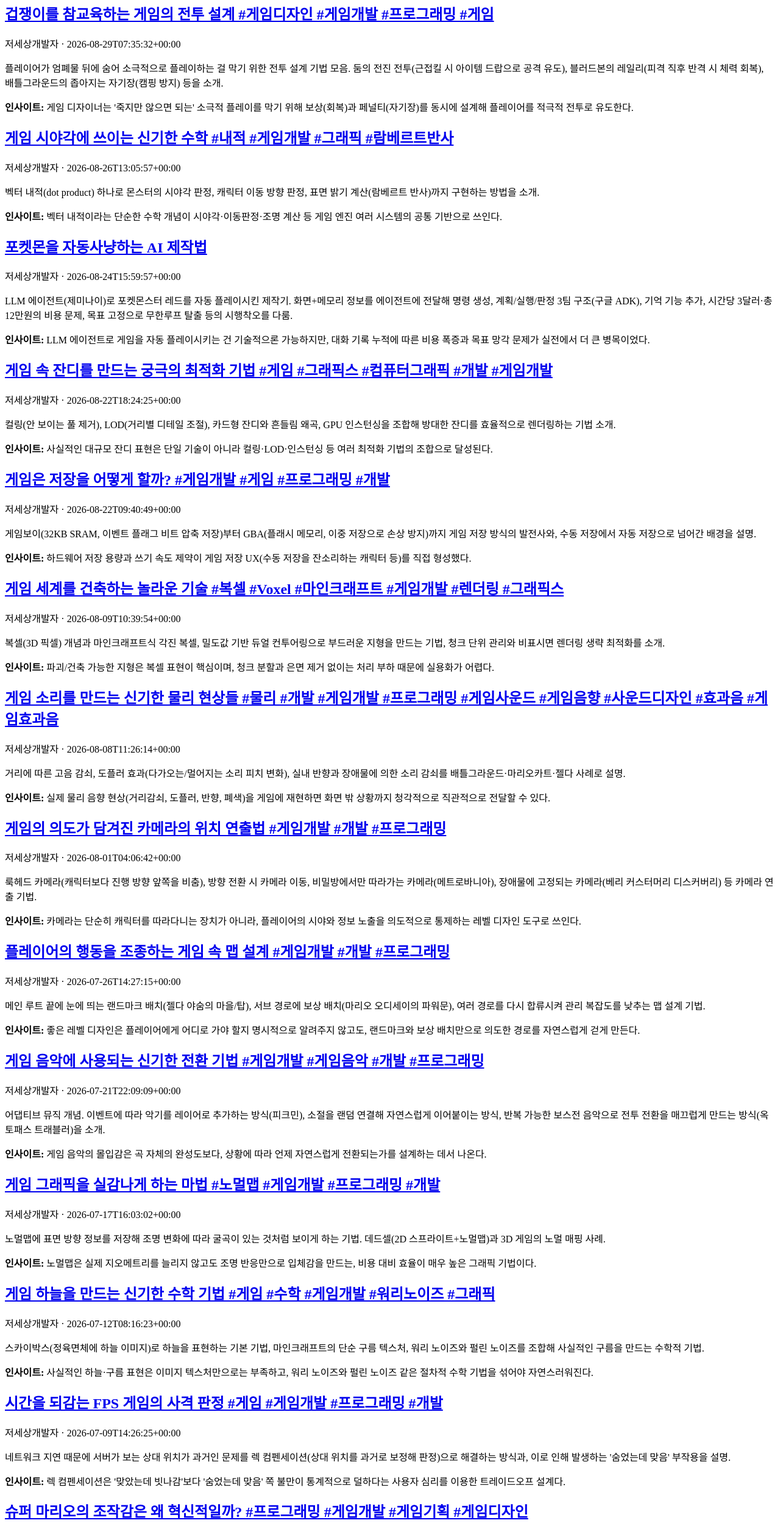
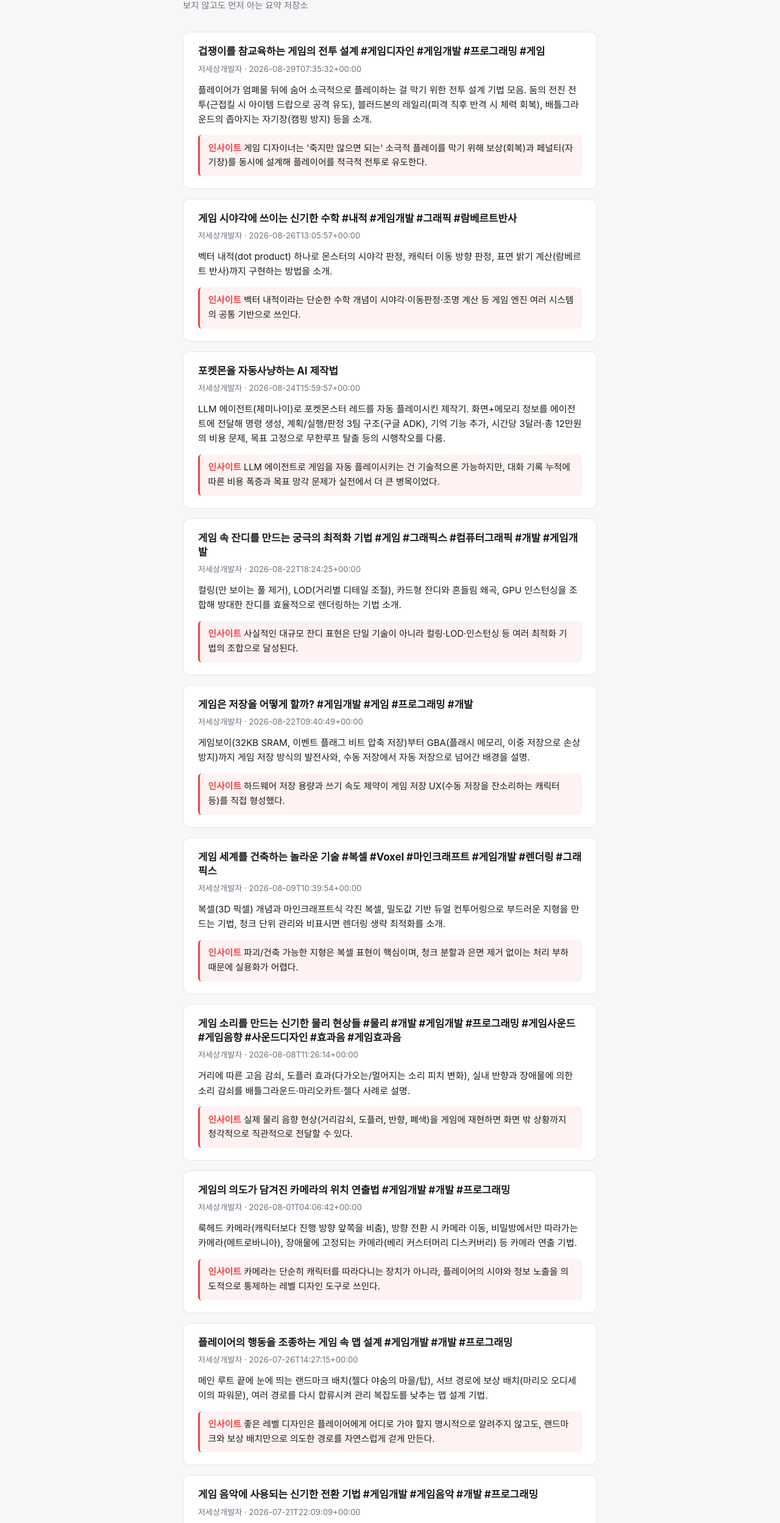
Before and after one commit to Azderica/project-youtube-insight, a plain HTML site: page docs/index.html in a window 1280 px wide. Shown: the part 85-2582 px from the top of the page at 61% size. Drawn offline with Linux system fonts and the light colour scheme.

Commit message:
style: 공개 페이지에 카드 레이아웃과 다크모드 대응 CSS 적용
Co-Authored-By: Claude Sonnet 5 <noreply@anthropic.com>

```diff
--- a/docs/index.html
+++ b/docs/index.html
@@ -2,114 +2,206 @@
 <html lang="ko">
 <head>
 <meta charset="utf-8">
+<meta name="viewport" content="width=device-width, initial-scale=1">
 <title>유튜브 인사이트</title>
+<style>
+  :root {
+    --bg: #f7f7f8;
+    --card-bg: #ffffff;
+    --text: #1a1a1a;
+    --muted: #6b7280;
+    --accent: #ef4444;
+    --accent-bg: #fef2f2;
+    --border: #e5e7eb;
+  }
+  @media (prefers-color-scheme: dark) {
+    :root {
+      --bg: #16171a;
+      --card-bg: #1f2023;
+      --text: #f2f2f3;
+      --muted: #9ca3af;
+      --accent: #f87171;
+      --accent-bg: #2a1c1c;
+      --border: #2d2e32;
+    }
+  }
+  * { box-sizing: border-box; }
+  body {
+    margin: 0;
+    padding: 2.5rem 1.25rem 4rem;
+    background: var(--bg);
+    color: var(--text);
+    font-family: -apple-system, BlinkMacSystemFont, "Segoe UI", Roboto, "Apple SD Gothic Neo",
+      "Noto Sans KR", "Malgun Gothic", sans-serif;
+    line-height: 1.6;
+  }
+  .wrap { max-width: 680px; margin: 0 auto; }
+  h1 {
+    font-size: 1.5rem;
+    font-weight: 700;
+    margin: 0 0 0.25rem;
+  }
+  .subtitle {
+    color: var(--muted);
+    font-size: 0.9rem;
+    margin: 0 0 2rem;
+  }
+  .empty {
+    color: var(--muted);
+    padding: 3rem 0;
+    text-align: center;
+  }
+  article {
+    background: var(--card-bg);
+    border: 1px solid var(--border);
+    border-radius: 12px;
+    padding: 1.25rem 1.5rem;
+    margin-bottom: 1rem;
+  }
+  article h2 {
+    font-size: 1.05rem;
+    margin: 0 0 0.35rem;
+    line-height: 1.4;
+  }
+  article h2 a {
+    color: var(--text);
+    text-decoration: none;
+  }
+  article h2 a:hover {
+    color: var(--accent);
+    text-decoration: underline;
+  }
+  .meta {
+    color: var(--muted);
+    font-size: 0.82rem;
+    margin: 0 0 0.75rem;
+  }
+  .summary {
+    margin: 0 0 0.85rem;
+    font-size: 0.94rem;
+  }
+  .insight {
+    background: var(--accent-bg);
+    border-left: 3px solid var(--accent);
+    border-radius: 6px;
+    padding: 0.65rem 0.85rem;
+    margin: 0;
+    font-size: 0.92rem;
+  }
+  .insight strong {
+    color: var(--accent);
+  }
+</style>
 </head>
 <body>
+<div class="wrap">
 <h1>유튜브 인사이트</h1>
+<p class="subtitle">보지 않고도 먼저 아는 요약 저장소</p>
 <article>
 <h2><a href="https://www.youtube.com/shorts/IZ0zeYEfqjY">겁쟁이를 참교육하는 게임의 전투 설계 #게임디자인 #게임개발 #프로그래밍 #게임</a></h2>
-<p>저세상개발자 · 2026-08-29T07:35:32+00:00</p>
-<p>플레이어가 엄폐물 뒤에 숨어 소극적으로 플레이하는 걸 막기 위한 전투 설계 기법 모음. 둠의 전진 전투(근접킬 시 아이템 드랍으로 공격 유도), 블러드본의 레일리(피격 직후 반격 시 체력 회복), 배틀그라운드의 좁아지는 자기장(캠핑 방지) 등을 소개.</p>
-<p><strong>인사이트:</strong> 게임 디자이너는 &#x27;죽지만 않으면 되는&#x27; 소극적 플레이를 막기 위해 보상(회복)과 페널티(자기장)를 동시에 설계해 플레이어를 적극적 전투로 유도한다.</p>
+<p class="meta">저세상개발자 · 2026-08-29T07:35:32+00:00</p>
+<p class="summary">플레이어가 엄폐물 뒤에 숨어 소극적으로 플레이하는 걸 막기 위한 전투 설계 기법 모음. 둠의 전진 전투(근접킬 시 아이템 드랍으로 공격 유도), 블러드본의 레일리(피격 직후 반격 시 체력 회복), 배틀그라운드의 좁아지는 자기장(캠핑 방지) 등을 소개.</p>
+<p class="insight"><strong>인사이트</strong> 게임 디자이너는 &#x27;죽지만 않으면 되는&#x27; 소극적 플레이를 막기 위해 보상(회복)과 페널티(자기장)를 동시에 설계해 플레이어를 적극적 전투로 유도한다.</p>
 </article>
 
 <article>
 <h2><a href="https://www.youtube.com/shorts/tfShkMZ49NU">게임 시야각에 쓰이는 신기한 수학 #내적 #게임개발 #그래픽 #람베르트반사</a></h2>
-<p>저세상개발자 · 2026-08-26T13:05:57+00:00</p>
-<p>벡터 내적(dot product) 하나로 몬스터의 시야각 판정, 캐릭터 이동 방향 판정, 표면 밝기 계산(람베르트 반사)까지 구현하는 방법을 소개.</p>
-<p><strong>인사이트:</strong> 벡터 내적이라는 단순한 수학 개념이 시야각·이동판정·조명 계산 등 게임 엔진 여러 시스템의 공통 기반으로 쓰인다.</p>
+<p class="meta">저세상개발자 · 2026-08-26T13:05:57+00:00</p>
+<p class="summary">벡터 내적(dot product) 하나로 몬스터의 시야각 판정, 캐릭터 이동 방향 판정, 표면 밝기 계산(람베르트 반사)까지 구현하는 방법을 소개.</p>
+<p class="insight"><strong>인사이트</strong> 벡터 내적이라는 단순한 수학 개념이 시야각·이동판정·조명 계산 등 게임 엔진 여러 시스템의 공통 기반으로 쓰인다.</p>
 </article>
 
 <article>
 <h2><a href="https://www.youtube.com/shorts/m5SPH4zLRaM">포켓몬을 자동사냥하는 AI 제작법</a></h2>
-<p>저세상개발자 · 2026-08-24T15:59:57+00:00</p>
-<p>LLM 에이전트(제미나이)로 포켓몬스터 레드를 자동 플레이시킨 제작기. 화면+메모리 정보를 에이전트에 전달해 명령 생성, 계획/실행/판정 3팀 구조(구글 ADK), 기억 기능 추가, 시간당 3달러·총 12만원의 비용 문제, 목표 고정으로 무한루프 탈출 등의 시행착오를 다룸.</p>
-<p><strong>인사이트:</strong> LLM 에이전트로 게임을 자동 플레이시키는 건 기술적으론 가능하지만, 대화 기록 누적에 따른 비용 폭증과 목표 망각 문제가 실전에서 더 큰 병목이었다.</p>
+<p class="meta">저세상개발자 · 2026-08-24T15:59:57+00:00</p>
+<p class="summary">LLM 에이전트(제미나이)로 포켓몬스터 레드를 자동 플레이시킨 제작기. 화면+메모리 정보를 에이전트에 전달해 명령 생성, 계획/실행/판정 3팀 구조(구글 ADK), 기억 기능 추가, 시간당 3달러·총 12만원의 비용 문제, 목표 고정으로 무한루프 탈출 등의 시행착오를 다룸.</p>
+<p class="insight"><strong>인사이트</strong> LLM 에이전트로 게임을 자동 플레이시키는 건 기술적으론 가능하지만, 대화 기록 누적에 따른 비용 폭증과 목표 망각 문제가 실전에서 더 큰 병목이었다.</p>
 </article>
 
 <article>
 <h2><a href="https://www.youtube.com/shorts/BtBXRm1noIg">게임 속 잔디를 만드는 궁극의 최적화 기법  #게임 #그래픽스 #컴퓨터그래픽 #개발 #게임개발</a></h2>
-<p>저세상개발자 · 2026-08-22T18:24:25+00:00</p>
-<p>컬링(안 보이는 풀 제거), LOD(거리별 디테일 조절), 카드형 잔디와 흔들림 왜곡, GPU 인스턴싱을 조합해 방대한 잔디를 효율적으로 렌더링하는 기법 소개.</p>
-<p><strong>인사이트:</strong> 사실적인 대규모 잔디 표현은 단일 기술이 아니라 컬링·LOD·인스턴싱 등 여러 최적화 기법의 조합으로 달성된다.</p>
+<p class="meta">저세상개발자 · 2026-08-22T18:24:25+00:00</p>
+<p class="summary">컬링(안 보이는 풀 제거), LOD(거리별 디테일 조절), 카드형 잔디와 흔들림 왜곡, GPU 인스턴싱을 조합해 방대한 잔디를 효율적으로 렌더링하는 기법 소개.</p>
+<p class="insight"><strong>인사이트</strong> 사실적인 대규모 잔디 표현은 단일 기술이 아니라 컬링·LOD·인스턴싱 등 여러 최적화 기법의 조합으로 달성된다.</p>
 </article>
 
 <article>
 <h2><a href="https://www.youtube.com/shorts/0fap5_6orlw">게임은 저장을 어떻게 할까?  #게임개발 #게임  #프로그래밍 #개발</a></h2>
-<p>저세상개발자 · 2026-08-22T09:40:49+00:00</p>
-<p>게임보이(32KB SRAM, 이벤트 플래그 비트 압축 저장)부터 GBA(플래시 메모리, 이중 저장으로 손상 방지)까지 게임 저장 방식의 발전사와, 수동 저장에서 자동 저장으로 넘어간 배경을 설명.</p>
-<p><strong>인사이트:</strong> 하드웨어 저장 용량과 쓰기 속도 제약이 게임 저장 UX(수동 저장을 잔소리하는 캐릭터 등)를 직접 형성했다.</p>
+<p class="meta">저세상개발자 · 2026-08-22T09:40:49+00:00</p>
+<p class="summary">게임보이(32KB SRAM, 이벤트 플래그 비트 압축 저장)부터 GBA(플래시 메모리, 이중 저장으로 손상 방지)까지 게임 저장 방식의 발전사와, 수동 저장에서 자동 저장으로 넘어간 배경을 설명.</p>
+<p class="insight"><strong>인사이트</strong> 하드웨어 저장 용량과 쓰기 속도 제약이 게임 저장 UX(수동 저장을 잔소리하는 캐릭터 등)를 직접 형성했다.</p>
 </article>
 
 <article>
 <h2><a href="https://www.youtube.com/shorts/OS3OjZ607So">게임 세계를 건축하는 놀라운 기술 #복셀 #Voxel #마인크래프트 #게임개발 #렌더링 #그래픽스</a></h2>
-<p>저세상개발자 · 2026-08-09T10:39:54+00:00</p>
-<p>복셀(3D 픽셀) 개념과 마인크래프트식 각진 복셀, 밀도값 기반 듀얼 컨투어링으로 부드러운 지형을 만드는 기법, 청크 단위 관리와 비표시면 렌더링 생략 최적화를 소개.</p>
-<p><strong>인사이트:</strong> 파괴/건축 가능한 지형은 복셀 표현이 핵심이며, 청크 분할과 은면 제거 없이는 처리 부하 때문에 실용화가 어렵다.</p>
+<p class="meta">저세상개발자 · 2026-08-09T10:39:54+00:00</p>
+<p class="summary">복셀(3D 픽셀) 개념과 마인크래프트식 각진 복셀, 밀도값 기반 듀얼 컨투어링으로 부드러운 지형을 만드는 기법, 청크 단위 관리와 비표시면 렌더링 생략 최적화를 소개.</p>
+<p class="insight"><strong>인사이트</strong> 파괴/건축 가능한 지형은 복셀 표현이 핵심이며, 청크 분할과 은면 제거 없이는 처리 부하 때문에 실용화가 어렵다.</p>
 </article>
 
 <article>
 <h2><a href="https://www.youtube.com/shorts/1q9srGjkpD0">게임 소리를 만드는 신기한 물리 현상들 #물리 #개발 #게임개발 #프로그래밍 #게임사운드 #게임음향 #사운드디자인 #효과음 #게임효과음</a></h2>
-<p>저세상개발자 · 2026-08-08T11:26:14+00:00</p>
-<p>거리에 따른 고음 감쇠, 도플러 효과(다가오는/멀어지는 소리 피치 변화), 실내 반향과 장애물에 의한 소리 감쇠를 배틀그라운드·마리오카트·젤다 사례로 설명.</p>
-<p><strong>인사이트:</strong> 실제 물리 음향 현상(거리감쇠, 도플러, 반향, 폐색)을 게임에 재현하면 화면 밖 상황까지 청각적으로 직관적으로 전달할 수 있다.</p>
+<p class="meta">저세상개발자 · 2026-08-08T11:26:14+00:00</p>
+<p class="summary">거리에 따른 고음 감쇠, 도플러 효과(다가오는/멀어지는 소리 피치 변화), 실내 반향과 장애물에 의한 소리 감쇠를 배틀그라운드·마리오카트·젤다 사례로 설명.</p>
+<p class="insight"><strong>인사이트</strong> 실제 물리 음향 현상(거리감쇠, 도플러, 반향, 폐색)을 게임에 재현하면 화면 밖 상황까지 청각적으로 직관적으로 전달할 수 있다.</p>
 </article>
 
 <article>
 <h2><a href="https://www.youtube.com/shorts/xNp8De8CEoI">게임의 의도가 담겨진 카메라의 위치 연출법  #게임개발 #개발 #프로그래밍</a></h2>
-<p>저세상개발자 · 2026-08-01T04:06:42+00:00</p>
-<p>룩헤드 카메라(캐릭터보다 진행 방향 앞쪽을 비춤), 방향 전환 시 카메라 이동, 비밀방에서만 따라가는 카메라(메트로바니아), 장애물에 고정되는 카메라(베리 커스터머리 디스커버리) 등 카메라 연출 기법.</p>
-<p><strong>인사이트:</strong> 카메라는 단순히 캐릭터를 따라다니는 장치가 아니라, 플레이어의 시야와 정보 노출을 의도적으로 통제하는 레벨 디자인 도구로 쓰인다.</p>
+<p class="meta">저세상개발자 · 2026-08-01T04:06:42+00:00</p>
+<p class="summary">룩헤드 카메라(캐릭터보다 진행 방향 앞쪽을 비춤), 방향 전환 시 카메라 이동, 비밀방에서만 따라가는 카메라(메트로바니아), 장애물에 고정되는 카메라(베리 커스터머리 디스커버리) 등 카메라 연출 기법.</p>
+<p class="insight"><strong>인사이트</strong> 카메라는 단순히 캐릭터를 따라다니는 장치가 아니라, 플레이어의 시야와 정보 노출을 의도적으로 통제하는 레벨 디자인 도구로 쓰인다.</p>
 </article>
 
 <article>
 <h2><a href="https://www.youtube.com/shorts/tQDBuXB6Juo">플레이어의 행동을 조종하는 게임 속 맵 설계 #게임개발 #개발 #프로그래밍</a></h2>
-<p>저세상개발자 · 2026-07-26T14:27:15+00:00</p>
-<p>메인 루트 끝에 눈에 띄는 랜드마크 배치(젤다 야숨의 마을/탑), 서브 경로에 보상 배치(마리오 오디세이의 파워문), 여러 경로를 다시 합류시켜 관리 복잡도를 낮추는 맵 설계 기법.</p>
-<p><strong>인사이트:</strong> 좋은 레벨 디자인은 플레이어에게 어디로 가야 할지 명시적으로 알려주지 않고도, 랜드마크와 보상 배치만으로 의도한 경로를 자연스럽게 걷게 만든다.</p>
+<p class="meta">저세상개발자 · 2026-07-26T14:27:15+00:00</p>
+<p class="summary">메인 루트 끝에 눈에 띄는 랜드마크 배치(젤다 야숨의 마을/탑), 서브 경로에 보상 배치(마리오 오디세이의 파워문), 여러 경로를 다시 합류시켜 관리 복잡도를 낮추는 맵 설계 기법.</p>
+<p class="insight"><strong>인사이트</strong> 좋은 레벨 디자인은 플레이어에게 어디로 가야 할지 명시적으로 알려주지 않고도, 랜드마크와 보상 배치만으로 의도한 경로를 자연스럽게 걷게 만든다.</p>
 </article>
 
 <article>
 <h2><a href="https://www.youtube.com/shorts/WkvlFYUlvns">게임 음악에 사용되는 신기한 전환 기법 #게임개발 #게임음악 #개발 #프로그래밍</a></h2>
-<p>저세상개발자 · 2026-07-21T22:09:09+00:00</p>
-<p>어댑티브 뮤직 개념. 이벤트에 따라 악기를 레이어로 추가하는 방식(피크민), 소절을 랜덤 연결해 자연스럽게 이어붙이는 방식, 반복 가능한 보스전 음악으로 전투 전환을 매끄럽게 만드는 방식(옥토패스 트래블러)을 소개.</p>
-<p><strong>인사이트:</strong> 게임 음악의 몰입감은 곡 자체의 완성도보다, 상황에 따라 언제 자연스럽게 전환되는가를 설계하는 데서 나온다.</p>
+<p class="meta">저세상개발자 · 2026-07-21T22:09:09+00:00</p>
+<p class="summary">어댑티브 뮤직 개념. 이벤트에 따라 악기를 레이어로 추가하는 방식(피크민), 소절을 랜덤 연결해 자연스럽게 이어붙이는 방식, 반복 가능한 보스전 음악으로 전투 전환을 매끄럽게 만드는 방식(옥토패스 트래블러)을 소개.</p>
+<p class="insight"><strong>인사이트</strong> 게임 음악의 몰입감은 곡 자체의 완성도보다, 상황에 따라 언제 자연스럽게 전환되는가를 설계하는 데서 나온다.</p>
 </article>
 
 <article>
 <h2><a href="https://www.youtube.com/shorts/i6Mu34lCSb0">게임 그래픽을 실감나게 하는 마법 #노멀맵 #게임개발 #프로그래밍 #개발</a></h2>
-<p>저세상개발자 · 2026-07-17T16:03:02+00:00</p>
-<p>노멀맵에 표면 방향 정보를 저장해 조명 변화에 따라 굴곡이 있는 것처럼 보이게 하는 기법. 데드셀(2D 스프라이트+노멀맵)과 3D 게임의 노멀 매핑 사례.</p>
-<p><strong>인사이트:</strong> 노멀맵은 실제 지오메트리를 늘리지 않고도 조명 반응만으로 입체감을 만드는, 비용 대비 효율이 매우 높은 그래픽 기법이다.</p>
+<p class="meta">저세상개발자 · 2026-07-17T16:03:02+00:00</p>
+<p class="summary">노멀맵에 표면 방향 정보를 저장해 조명 변화에 따라 굴곡이 있는 것처럼 보이게 하는 기법. 데드셀(2D 스프라이트+노멀맵)과 3D 게임의 노멀 매핑 사례.</p>
+<p class="insight"><strong>인사이트</strong> 노멀맵은 실제 지오메트리를 늘리지 않고도 조명 반응만으로 입체감을 만드는, 비용 대비 효율이 매우 높은 그래픽 기법이다.</p>
 </article>
 
 <article>
 <h2><a href="https://www.youtube.com/shorts/UxTa_8XlJfo">게임 하늘을 만드는 신기한 수학 기법 #게임 #수학 #게임개발 #워리노이즈 #그래픽</a></h2>
-<p>저세상개발자 · 2026-07-12T08:16:23+00:00</p>
-<p>스카이박스(정육면체에 하늘 이미지)로 하늘을 표현하는 기본 기법, 마인크래프트의 단순 구름 텍스처, 워리 노이즈와 펄린 노이즈를 조합해 사실적인 구름을 만드는 수학적 기법.</p>
-<p><strong>인사이트:</strong> 사실적인 하늘·구름 표현은 이미지 텍스처만으로는 부족하고, 워리 노이즈와 펄린 노이즈 같은 절차적 수학 기법을 섞어야 자연스러워진다.</p>
+<p class="meta">저세상개발자 · 2026-07-12T08:16:23+00:00</p>
+<p class="summary">스카이박스(정육면체에 하늘 이미지)로 하늘을 표현하는 기본 기법, 마인크래프트의 단순 구름 텍스처, 워리 노이즈와 펄린 노이즈를 조합해 사실적인 구름을 만드는 수학적 기법.</p>
+<p class="insight"><strong>인사이트</strong> 사실적인 하늘·구름 표현은 이미지 텍스처만으로는 부족하고, 워리 노이즈와 펄린 노이즈 같은 절차적 수학 기법을 섞어야 자연스러워진다.</p>
 </article>
 
 <article>
 <h2><a href="https://www.youtube.com/shorts/o7waSG4jROw">시간을 되감는 FPS 게임의 사격 판정  #게임 #게임개발 #프로그래밍 #개발</a></h2>
-<p>저세상개발자 · 2026-07-09T14:26:25+00:00</p>
-<p>네트워크 지연 때문에 서버가 보는 상대 위치가 과거인 문제를 렉 컴펜세이션(상대 위치를 과거로 보정해 판정)으로 해결하는 방식과, 이로 인해 발생하는 &#x27;숨었는데 맞음&#x27; 부작용을 설명.</p>
-<p><strong>인사이트:</strong> 렉 컴펜세이션은 &#x27;맞았는데 빗나감&#x27;보다 &#x27;숨었는데 맞음&#x27; 쪽 불만이 통계적으로 덜하다는 사용자 심리를 이용한 트레이드오프 설계다.</p>
+<p class="meta">저세상개발자 · 2026-07-09T14:26:25+00:00</p>
+<p class="summary">네트워크 지연 때문에 서버가 보는 상대 위치가 과거인 문제를 렉 컴펜세이션(상대 위치를 과거로 보정해 판정)으로 해결하는 방식과, 이로 인해 발생하는 &#x27;숨었는데 맞음&#x27; 부작용을 설명.</p>
+<p class="insight"><strong>인사이트</strong> 렉 컴펜세이션은 &#x27;맞았는데 빗나감&#x27;보다 &#x27;숨었는데 맞음&#x27; 쪽 불만이 통계적으로 덜하다는 사용자 심리를 이용한 트레이드오프 설계다.</p>
 </article>
 
 <article>
 <h2><a href="https://www.youtube.com/shorts/dNsyscOrNMY">슈퍼 마리오의 조작감은 왜 혁신적일까?  #프로그래밍 #게임개발 #게임기획 #게임디자인</a></h2>
-<p>저세상개발자 · 2026-07-06T15:27:02+00:00</p>
-<p>가속·감속 이동, 반대 방향키 급정거, 점프 버튼 세기에 따른 점프 높이 조절, 버튼을 떼면 빠르게 하강, 러닝 점프 시 더 멀리 뛰고 공중 좌우이동도 가능한 마리오 조작 시스템의 세부 설계.</p>
-<p><strong>인사이트:</strong> 마리오가 오래 사랑받는 이유는 콘텐츠가 아니라, 부드러움과 세밀한 컨트롤을 동시에 만족시키는 정교한 이동·점프 물리 설계 자체에 있다.</p>
+<p class="meta">저세상개발자 · 2026-07-06T15:27:02+00:00</p>
+<p class="summary">가속·감속 이동, 반대 방향키 급정거, 점프 버튼 세기에 따른 점프 높이 조절, 버튼을 떼면 빠르게 하강, 러닝 점프 시 더 멀리 뛰고 공중 좌우이동도 가능한 마리오 조작 시스템의 세부 설계.</p>
+<p class="insight"><strong>인사이트</strong> 마리오가 오래 사랑받는 이유는 콘텐츠가 아니라, 부드러움과 세밀한 컨트롤을 동시에 만족시키는 정교한 이동·점프 물리 설계 자체에 있다.</p>
 </article>
 
 <article>
 <h2><a href="https://www.youtube.com/shorts/jhwrqgcReNI">슈퍼마리오 1-1의 게임 디자인은 왜 혁신적이었는가?</a></h2>
-<p>저세상개발자 · 2026-07-04T03:51:33+00:00</p>
-<p>설명서 없이 첫 스테이지만으로 규칙을 학습시키는 튜토리얼 설계 분석. 캐릭터를 화면 왼쪽에 배치해 진행 방향 암시, 안전지대에서 버튼 실험, 첫 몬스터 굼바로 위험 학습, ?블록으로 보상 학습, 버섯으로 아이템 학습, 점프 길이가 필요한 지형으로 난이도를 점증시킴.</p>
-<p><strong>인사이트:</strong> 훌륭한 튜토리얼은 텍스트 설명이 아니라, 안전한 환경에서 하나씩 학습하도록 배치된 레벨 구조 자체로 규칙을 가르친다 — &#x27;레벨이 곧 설명서&#x27;.</p>
+<p class="meta">저세상개발자 · 2026-07-04T03:51:33+00:00</p>
+<p class="summary">설명서 없이 첫 스테이지만으로 규칙을 학습시키는 튜토리얼 설계 분석. 캐릭터를 화면 왼쪽에 배치해 진행 방향 암시, 안전지대에서 버튼 실험, 첫 몬스터 굼바로 위험 학습, ?블록으로 보상 학습, 버섯으로 아이템 학습, 점프 길이가 필요한 지형으로 난이도를 점증시킴.</p>
+<p class="insight"><strong>인사이트</strong> 훌륭한 튜토리얼은 텍스트 설명이 아니라, 안전한 환경에서 하나씩 학습하도록 배치된 레벨 구조 자체로 규칙을 가르친다 — &#x27;레벨이 곧 설명서&#x27;.</p>
 </article>
 
+</div>
 </body>
 </html>
```
Also changed, not shown: 1 other file.
